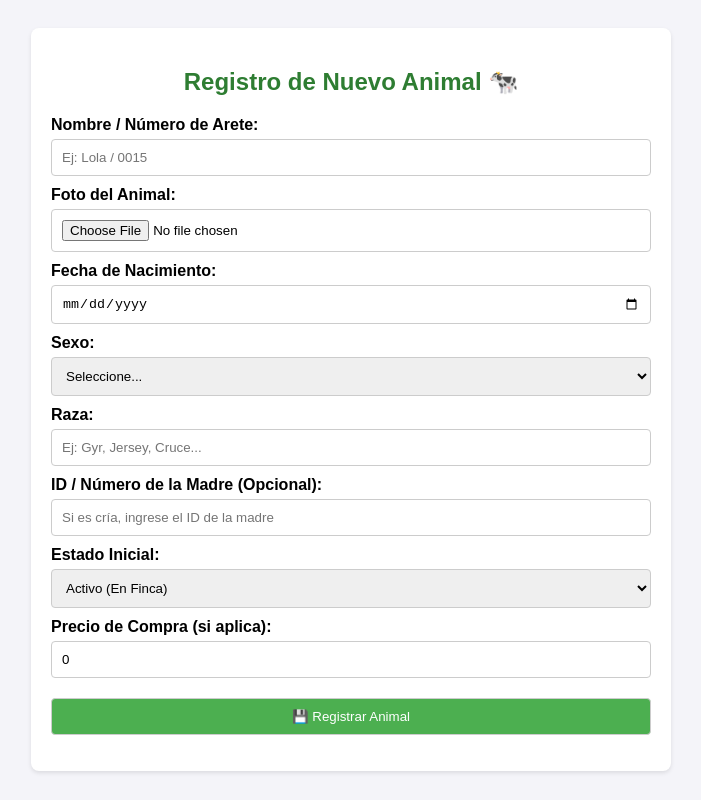
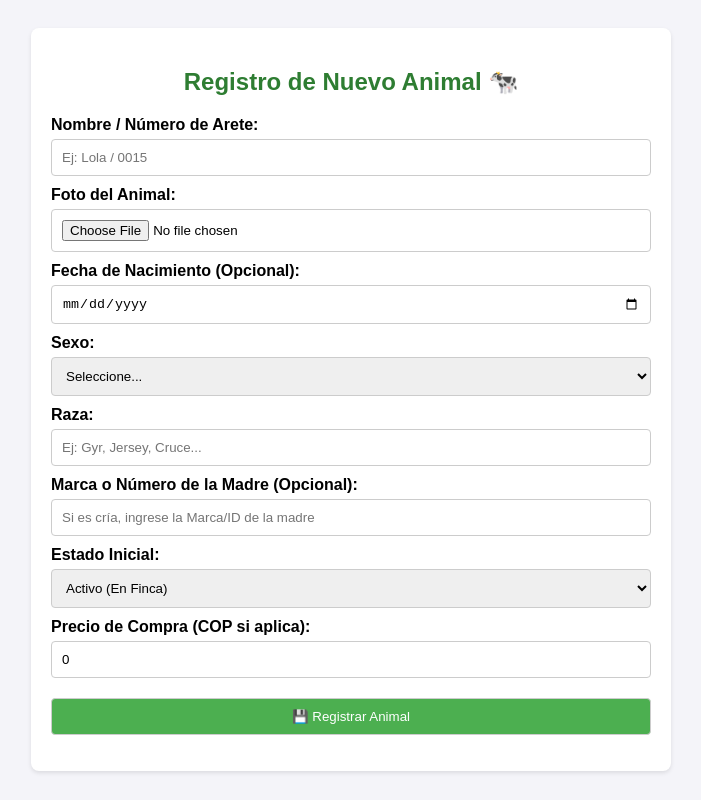
Before and after one commit to Johanjr1234/Registo-Bovino, a plain HTML site: page index.html in a window 1280 px wide. Shown: the whole page, without its empty margins (289-990 px from the left). Drawn offline with Linux system fonts and the light colour scheme.

Commit message:
Update index.html

```diff
--- a/index.html
+++ b/index.html
@@ -5,7 +5,7 @@
     <meta name="viewport" content="width=device-width, initial-scale=1.0">
     <title>🐄 Registro Ganadero Digital</title>
     <style>
-        /* (Estilos CSS básicos omitidos para brevedad, pero puedes copiarlos del mensaje anterior) */
+        /* (Estilos CSS básicos - sin cambios) */
         body { font-family: sans-serif; padding: 20px; background-color: #f4f4f9; }
         .container { max-width: 600px; margin: auto; background: white; padding: 20px; border-radius: 8px; box-shadow: 0 2px 4px rgba(0,0,0,0.1); }
         h2 { color: #2e7d32; text-align: center; }
@@ -26,8 +26,8 @@
             <label for="foto">Foto del Animal:</label>
             <input type="file" id="foto" accept="image/*">
 
-            <label for="fechaNacimiento">Fecha de Nacimiento:</label>
-            <input type="date" id="fechaNacimiento" required>
+            <label for="fechaNacimiento">Fecha de Nacimiento (Opcional):</label>
+            <input type="date" id="fechaNacimiento">
 
             <label for="sexo">Sexo:</label>
             <select id="sexo" required>
@@ -39,8 +39,8 @@
             <label for="raza">Raza:</label>
             <input type="text" id="raza" placeholder="Ej: Gyr, Jersey, Cruce...">
 
-            <label for="idMadre">ID / Número de la Madre (Opcional):</label>
-            <input type="text" id="idMadre" placeholder="Si es cría, ingrese el ID de la madre">
+            <label for="idMadre">Marca o Número de la Madre (Opcional):</label>
+            <input type="text" id="idMadre" placeholder="Si es cría, ingrese la Marca/ID de la madre">
 
             <label for="estado">Estado Inicial:</label>
             <select id="estado" required>
@@ -48,8 +48,8 @@
                 <option value="COMPRADO">Comprado</option>
             </select>
 
-            <label for="precioCompra">Precio de Compra (si aplica):</label>
-            <input type="number" id="precioCompra" value="0" min="0">
+            <label for="precioCompra">Precio de Compra (COP si aplica):</label>
+            <input type="number" id="precioCompra" value="0" min="0" placeholder="Solo números, ej: 2500000">
 
             <button type="submit">💾 Registrar Animal</button>
             <p id="mensaje" class="success"></p>
```
